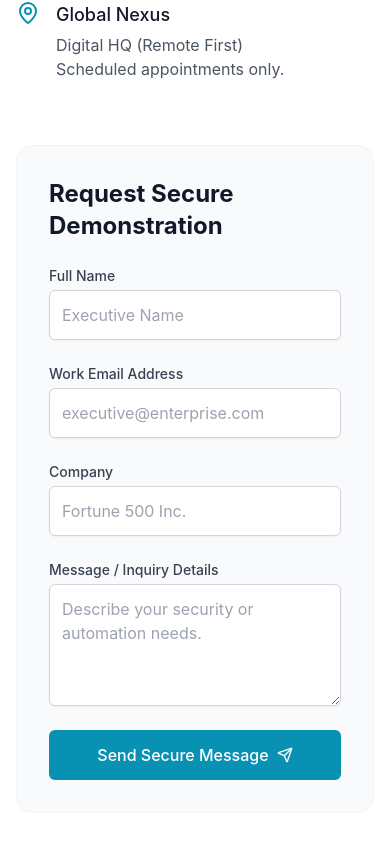
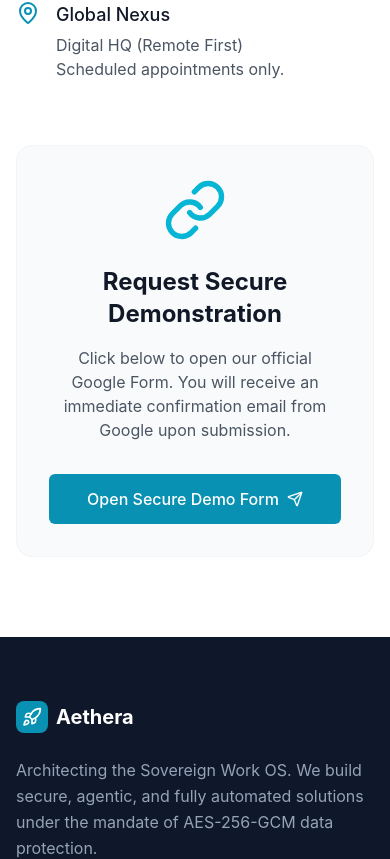
Before and after one commit to CSUJAY/Website, a React (Vite) app in the folder Aethera-main/: page /contact in a window 390 px wide. Shown: the part 929-1788 px from the top of the page. Built offline with nearby package versions, Linux system fonts and the light colour scheme.

Commit message:
contact update

```diff
--- a/Aethera-main/src/pages/Contact.jsx
+++ b/Aethera-main/src/pages/Contact.jsx
@@ -1,61 +1,13 @@
-import { Mail, Phone, MapPin, Send, MessageCircle, Instagram } from 'lucide-react';
-import { useState } from 'react';
+import { Mail, Phone, MapPin, Send, MessageCircle, Instagram, Link as LinkIcon } from 'lucide-react';
+// import { useState } from 'react'; // Not needed anymore as form state is removed
 
 const Contact = () => {
-  const [formData, setFormData] = useState({
-    name: '',
-    email: '',
-    company: '',
-    message: ''
-  });
-  // State for tracking submission status
-  const [isSubmitting, setIsSubmitting] = useState(false);
+  // NOTE: All previous form state and submit handlers are REMOVED
+  // as the form is replaced by a link/button.
 
-  // --- UPDATED handleSubmit with backend fetch logic ---
-  const handleSubmit = async (e) => {
-  e.preventDefault();
-  setIsSubmitting(true);
-
-  try {
-      const response = await fetch('/api/handle-form', {
-          method: 'POST',
-          headers: { 'Content-Type': 'application/json' },
-          body: JSON.stringify({
-              formType: 'contact',
-              ...formData,
-          }),
-      });
-
-      // --- NEW ROBUSTNESS CHECK ---
-      if (!response.ok) {
-        // If the server responded with 404, 500, etc.
-        console.error(`Server Error: ${response.status} ${response.statusText}`);
-        alert('Submission failed. Server connection error (404/500). Please ensure server is running.');
-        return; // Exit the function cleanly
-      }
-      // ----------------------------
-
-      const data = await response.json(); // This line now only runs for 200/OK status
-
-      if (data.success) {
-          alert('Secure Uplink successful. We will contact you soon.');
-          setFormData({ name: '', email: '', company: '', message: '' });
-      } else {
-          alert('Submission failed: ' + (data.error || 'Please check your input.'));
-      }
-  } catch (error) {
-      // This catch is now only for network failures or true JSON parsing errors
-      console.error('Submission Error:', error);
-      alert('A network error occurred. Please ensure your server is running and accessible.');
-  } finally {
-      setIsSubmitting(false);
-  }
-};
-  // -----------------------------------------------------
-
-  const handleChange = (e) => {
-    setFormData({ ...formData, [e.target.name]: e.target.value });
-  };
+  // --- GOOGLE FORM URL (CRITICAL) ---
+  const GOOGLE_FORM_URL = "https://docs.google.com/forms/d/e/1FAIpQLSfGXIjjRMwor5FODbWghFjf1Shzc0BGb0JItdXcwGUO1YbKdQ/viewform?usp=dialog";
+  // ------------------------------------
 
   const WHATSAPP_LINK = "https://chat.whatsapp.com/HESewWst3e970X0g0eXaRq";
   const INSTAGRAM_LINK = "https://www.instagram.com/aethera5785/?utm_source=qr&igsh=ZTRpZjlzMXRsOHB4#";
@@ -74,7 +26,7 @@ const Contact = () => {
       <div className="py-20">
         <div className="max-w-7xl mx-auto px-4 sm:px-6 lg:px-8">
           <div className="grid grid-cols-1 lg:grid-cols-2 gap-16">
-            {/* Contact Info */}
+            {/* Contact Info (Direct Channels) - Remains the same */}
             <div>
               <h2 className="text-2xl font-bold text-gray-900 mb-8">Direct Channels</h2>
               <div className="space-y-8">
@@ -119,7 +71,7 @@ const Contact = () => {
                   </div>
                 </div>
 
-                {/* Address/Phone - Kept generic placeholders */}
+                {/* Global Nexus */}
                  <div className="flex items-start">
                   <div className="flex-shrink-0">
                     <MapPin className="h-6 w-6 text-cyan-600" />
@@ -135,77 +87,26 @@ const Contact = () => {
               </div>
             </div>
 
-            {/* Contact Form */}
-            <div className="bg-gray-50 rounded-2xl p-8 border border-gray-100">
-              <h2 className="text-2xl font-bold text-gray-900 mb-6">Request Secure Demonstration</h2>
-              <form onSubmit={handleSubmit} className="space-y-6">
-                <div>
-                  <label htmlFor="name" className="block text-sm font-medium text-gray-700">Full Name</label>
-                  <input
-                    type="text"
-                    name="name"
-                    id="name"
-                    required
-                    value={formData.name}
-                    onChange={handleChange}
-                    className="mt-1 block w-full rounded-md border-gray-300 shadow-sm focus:border-cyan-600 focus:ring-cyan-600 sm:text-sm p-3 border"
-                    placeholder="Executive Name"
-                    disabled={isSubmitting} // Disable during submission
-                  />
-                </div>
-                <div>
-                  <label htmlFor="email" className="block text-sm font-medium text-gray-700">Work Email Address</label>
-                  <input
-                    type="email"
-                    name="email"
-                    id="email"
-                    required
-                    value={formData.email}
-                    onChange={handleChange}
-                    className="mt-1 block w-full rounded-md border-gray-300 shadow-sm focus:border-cyan-600 focus:ring-cyan-600 sm:text-sm p-3 border"
-                    placeholder="executive@enterprise.com"
-                    disabled={isSubmitting} // Disable during submission
-                  />
-                </div>
-                <div>
-                  <label htmlFor="company" className="block text-sm font-medium text-gray-700">Company</label>
-                  <input
-                    type="text"
-                    name="company"
-                    id="company"
-                    required
-                    value={formData.company}
-                    onChange={handleChange}
-                    className="mt-1 block w-full rounded-md border-gray-300 shadow-sm focus:border-cyan-600 focus:ring-cyan-600 sm:text-sm p-3 border"
-                    placeholder="Fortune 500 Inc."
-                    disabled={isSubmitting} // Disable during submission
-                  />
-                </div>
-                <div>
-                  <label htmlFor="message" className="block text-sm font-medium text-gray-700">Message / Inquiry Details</label>
-                  <textarea
-                    name="message"
-                    id="message"
-                    rows={4}
-                    required
-                    value={formData.message}
-                    onChange={handleChange}
-                    className="mt-1 block w-full rounded-md border-gray-300 shadow-sm focus:border-cyan-600 focus:ring-cyan-600 sm:text-sm p-3 border"
-                    placeholder="Describe your security or automation needs."
-                    disabled={isSubmitting} // Disable during submission
-                  />
-                </div>
-                <div>
-                  <button
-                    type="submit"
-                    className="w-full inline-flex justify-center items-center px-6 py-3 border border-transparent text-base font-medium rounded-md text-white bg-cyan-600 hover:bg-cyan-700 focus:outline-none focus:ring-2 focus:ring-offset-2 focus:ring-cyan-600 transition-colors disabled:opacity-50"
-                    disabled={isSubmitting} // Disable button if submitting
-                  >
-                    {isSubmitting ? 'Sending...' : 'Send Secure Message'} {/* Change text while submitting */}
-                    <Send className="ml-2 h-4 w-4" />
-                  </button>
-                </div>
-              </form>
+            {/* Contact Form REPLACED WITH GOOGLE FORM LINK */}
+            <div className="bg-gray-50 rounded-2xl p-8 border border-gray-100 flex flex-col justify-center items-center text-center">
+              <LinkIcon className="h-16 w-16 text-cyan-500 mb-6"/>
+              <h2 className="text-2xl font-bold text-gray-900 mb-4">Request Secure Demonstration</h2>
+              <p className="text-gray-600 mb-8 max-w-xs">
+                Click below to open our official Google Form. You will receive an immediate confirmation email from Google upon submission.
+              </p>
+
+              {/* --- NEW BUTTON/LINK TO GOOGLE FORM --- */}
+              <a
+                href={GOOGLE_FORM_URL}
+                target="_blank"
+                rel="noopener noreferrer"
+                className="w-full inline-flex justify-center items-center px-6 py-3 border border-transparent text-base font-medium rounded-md text-white bg-cyan-600 hover:bg-cyan-700 focus:outline-none focus:ring-2 focus:ring-offset-2 focus:ring-cyan-600 transition-colors"
+                style={{ maxWidth: '300px' }}
+              >
+                Open Secure Demo Form
+                <Send className="ml-2 h-4 w-4" />
+              </a>
+              {/* --- END NEW BUTTON/LINK --- */}
             </div>
           </div>
         </div>
```
